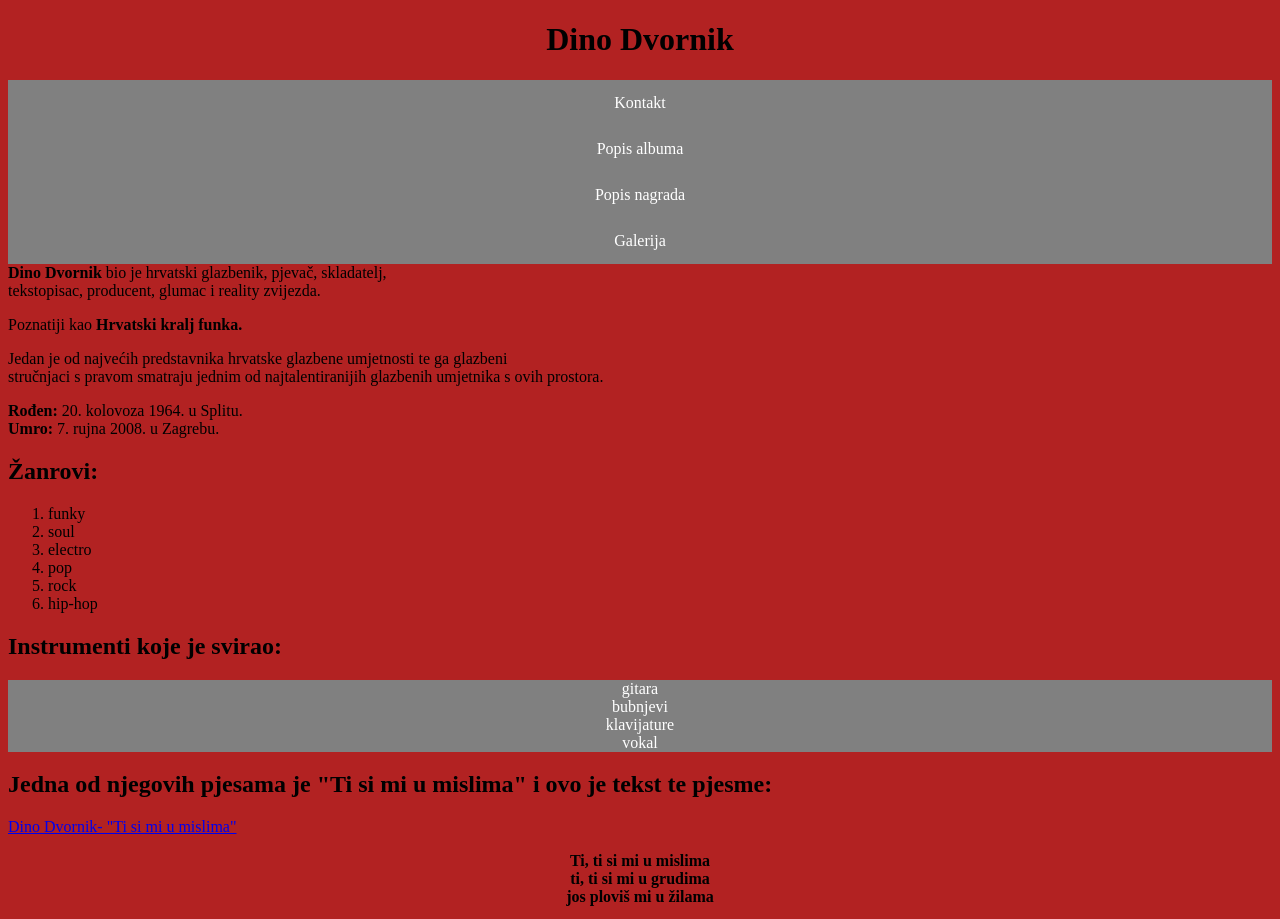
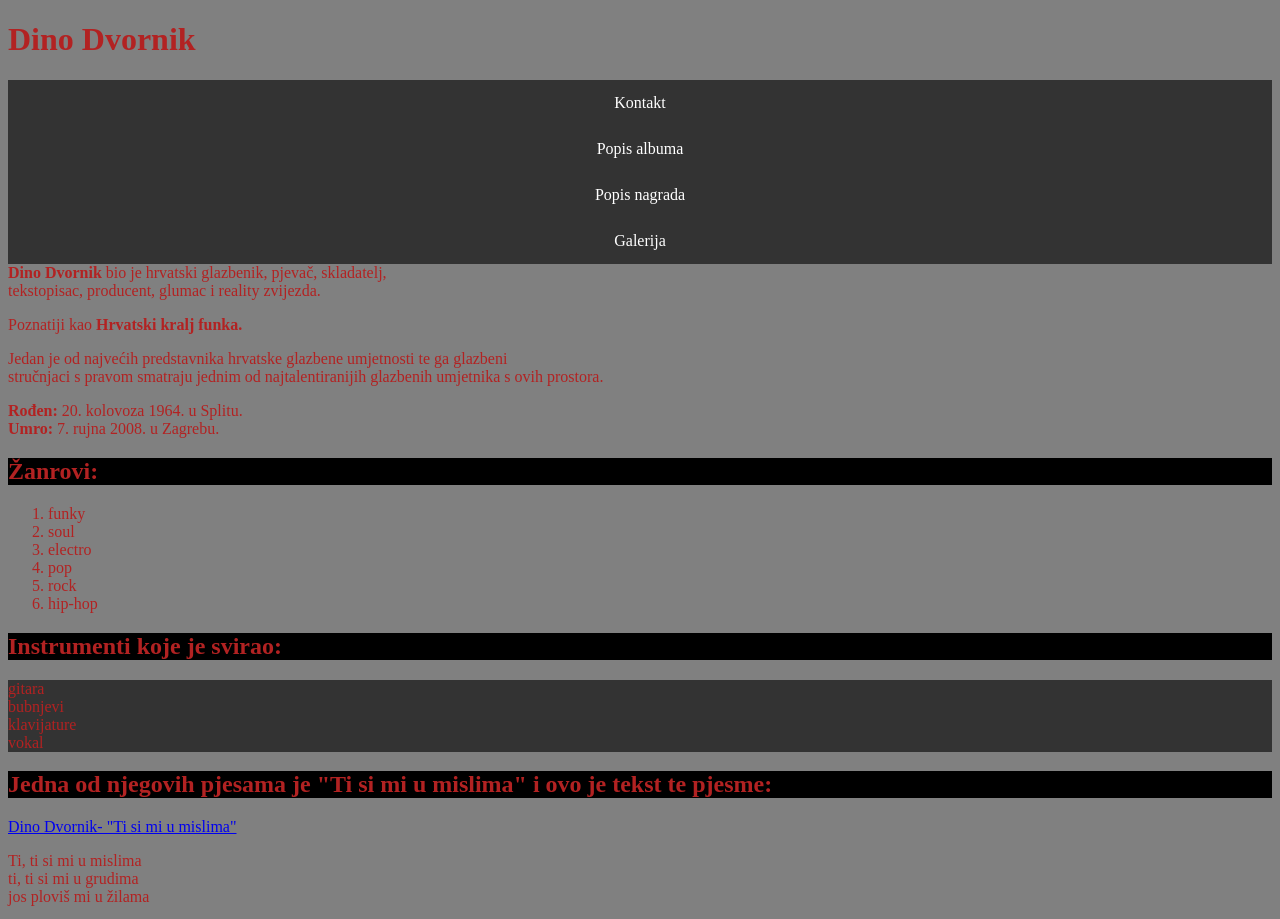
Before and after one commit to Filip2208/filipmalovicprojekt1.netlify.com, a plain HTML site: page index.html in a window 1280 px wide. Shown: the top 919 px of the page. Drawn offline with Linux system fonts and the light colour scheme.

Commit message:
Add files via upload

```diff
--- a/dd.css
+++ b/dd.css
@@ -1,20 +1,11 @@
-h1 {
-  text-align: center;
-}
-
 ul {
   list-style-type: none;
   margin: 0;
   padding: 0;
   overflow: hidden;
-  background-color: gray;
-  color: white;
-  text-align: center;
+  background-color: #333;
 }
-ul.a {
-  background-color: firebrick;
-  color: black;
-}
+
 li a {
   display: block;
   color: white;
@@ -23,21 +14,27 @@ li a {
   text-decoration: none;
 }
 body {
-  color:black ;
-  background-color: firebrick;
+  background-color: gray;
+}
+body {
+  color:firebrick;
 }
 
 h2 {
-  color: black;}
-div.gallery {
+  background-color: black;
+  color: firebrick;
+a {
+    color: black;
+  }
+  div.gallery {
     margin: 5px;
-    border: 1px solid black;
+    border: 1px solid #ccc;
     float: left;
     width: 180px;
   }
 
   div.gallery:hover {
-    border: 1px solid black;
+    border: 1px solid #777;
   }
 
   div.gallery img {
@@ -49,15 +46,3 @@ div.gallery {
     padding: 15px;
     text-align: center;
   }
-p {
-  background-color: firebrick;
-  color: black;
-  text-align: center;
-  font-weight: bold;
-}
-img.gal_mapa
-{
-    display: block;
-    margin-left: auto;
-    margin-right: auto;
-}
```
Also changed, not shown: 1 other file.
